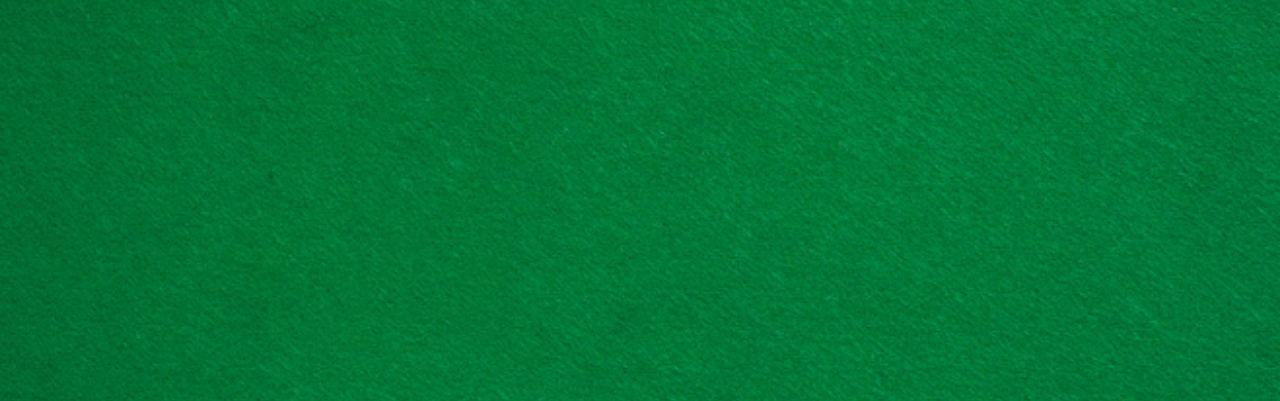
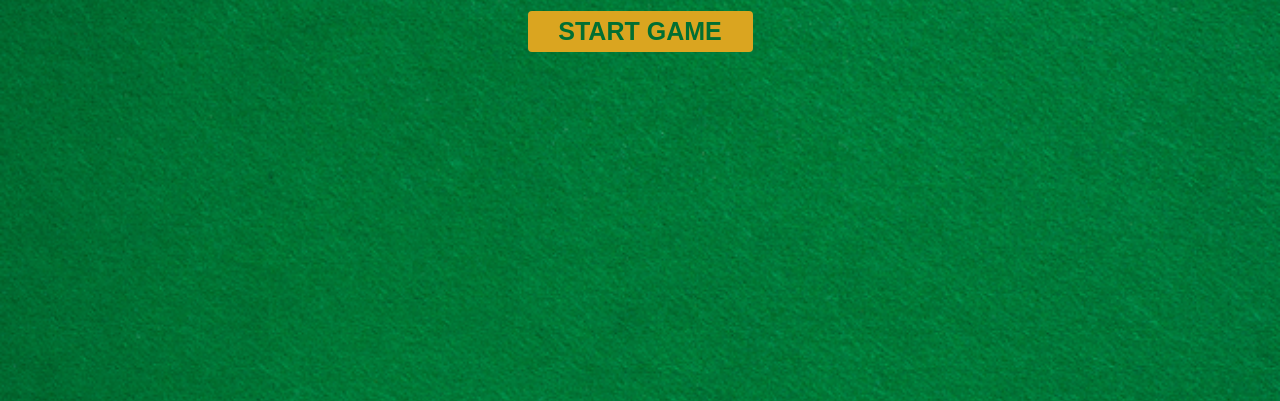
Before and after one commit to Mr-MikeRoss/Blackjack-Game, a website built with Vite: page index.html in a window 1280 px wide. Shown: the part 399-800 px from the top of the page. Built offline with nearby package versions, Linux system fonts and the light colour scheme.

Commit message:
Updated Code (CSS and JS)

```diff
--- a/index.css
+++ b/index.css
@@ -1,5 +1,3 @@
-/* Complete the CSS styling according to the provided design */
-
 body {
     margin-top: 100px;
     font-size: 30px;
@@ -9,8 +7,9 @@
     background-size: cover;
     text-align: center;
     color: white;
+    text-shadow: 1px 1px 2px black;
 }
-
+//Blackjack design
 h1 {
     color: goldenrod;
 }
@@ -18,3 +17,14 @@
 #message-el {
     font-style: italic;
 }
+
+#start-btn {
+    color: #016f32;
+    width: 225px;
+    background: goldenrod;
+    border: none;
+    font-weight: bold;
+    padding: 6px 12px;
+    font-size: 25px;
+    border-radius: 4px;
+}
--- a/index.html
+++ b/index.html
@@ -7,6 +7,7 @@
         <p id="message-el">Want to play a round?</p>
         <p>Cards:</p>
         <p>Sum:</p>
+        <button id="start-btn" onclick="startGame()">START GAME</button>
         <script src="index.js"></script>
     </body>
 </html>
--- a/index.js
+++ b/index.js
@@ -5,6 +5,7 @@
 let isAlive = true
 let message = ""
 
+function startGame() {
     if (sum <= 20) {
         message = "Do you want to draw a new card? 🙂"
     } else if (sum === 21) {
@@ -16,3 +17,4 @@
     }
 
     console.log(message)
+}
```
Lines whose indentation alone changed are shown as unchanged.
